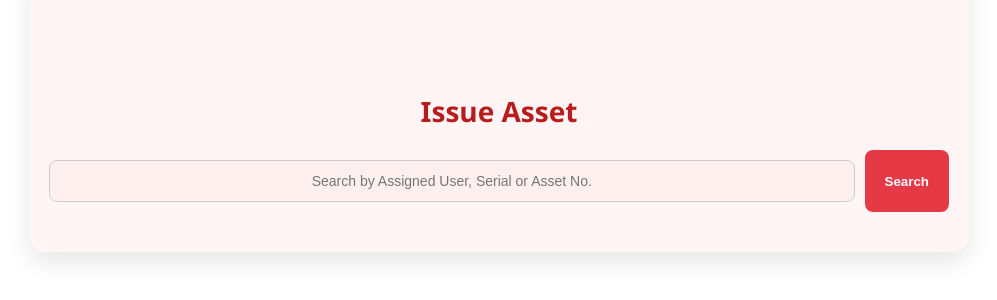
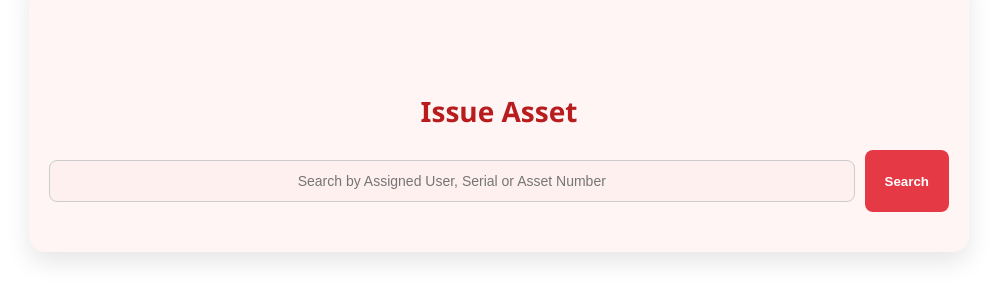
Before and after one commit to ruvindi-matharaarachchi/CPC-Assets-Management, a React (Create React App) app in the folder asset-management-frontend/: page /issue-asset in a window 1280 px wide. Shown: the part 68-368 px from the top of the page, without its empty margins (141-1138 px from the left). Built offline with nearby package versions, Linux system fonts and the light colour scheme.

Commit message:
Update IssueAssetForm.js

```diff
--- a/asset-management-frontend/src/pages/IssueAssetForm.js
+++ b/asset-management-frontend/src/pages/IssueAssetForm.js
@@ -10,15 +10,12 @@ const IssueAssetForm = () => {
   const handleSearch = async () => {
     if (!searchQuery.trim()) return;
     setIsLoading(true);
-
     try {
-      const response = await axios.get(`http://localhost:5000/api/asset-details/search?q=${searchQuery}`);
-      setSearchResults(response.data);
+      const res = await axios.get(`http://localhost:5000/api/asset-details/search?q=${searchQuery}`);
+      setSearchResults(res.data);
     } catch (error) {
-      console.error("Search failed", error);
-      setSearchResults([]);
+      console.error("Search failed:", error);
     }
-
     setIsLoading(false);
   };
 
@@ -29,14 +26,12 @@ const IssueAssetForm = () => {
       <div className="search-bar-section">
         <input
           type="text"
-          placeholder="Search by Assigned User, Serial or Asset No."
+          placeholder="Search by Assigned User, Serial or Asset Number"
           value={searchQuery}
           onChange={(e) => setSearchQuery(e.target.value)}
           className="search-bar"
         />
-        <button onClick={handleSearch} className="search-btn">
-          Search
-        </button>
+        <button onClick={handleSearch} className="search-btn">Search</button>
       </div>
 
       {isLoading ? (
```
